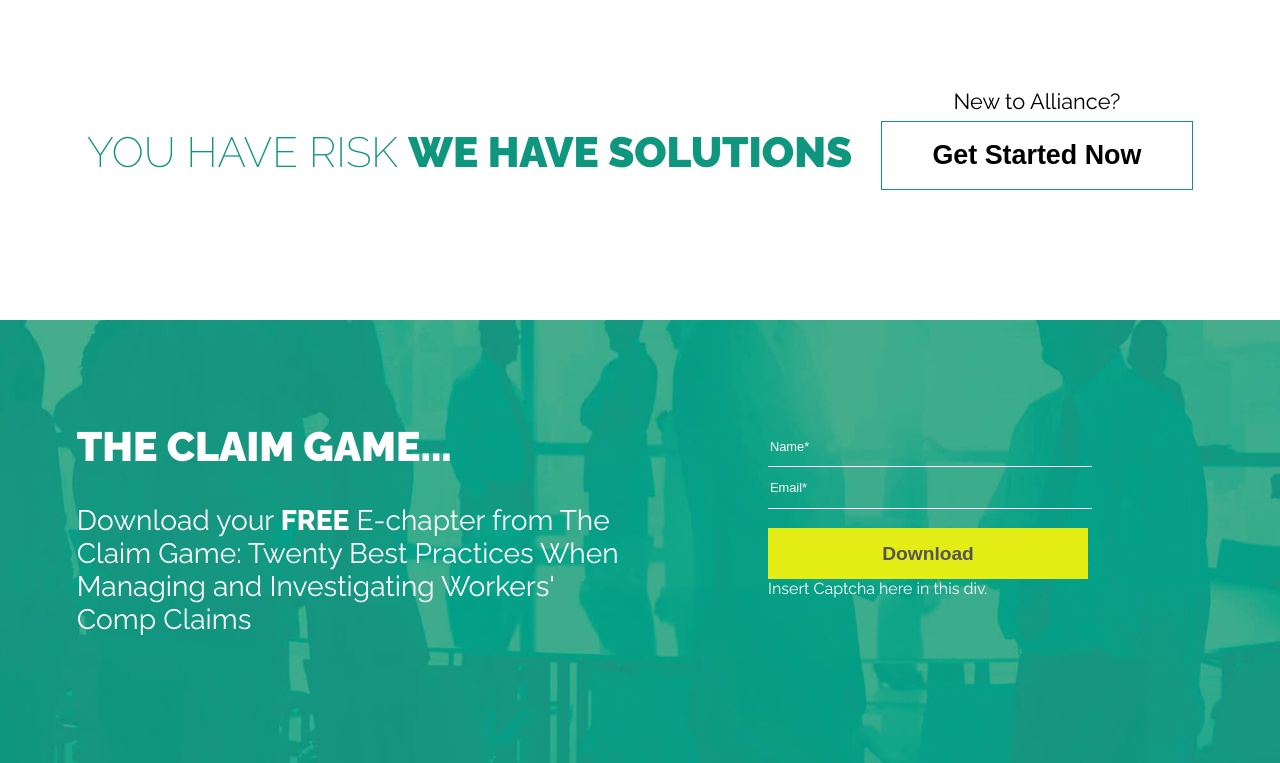
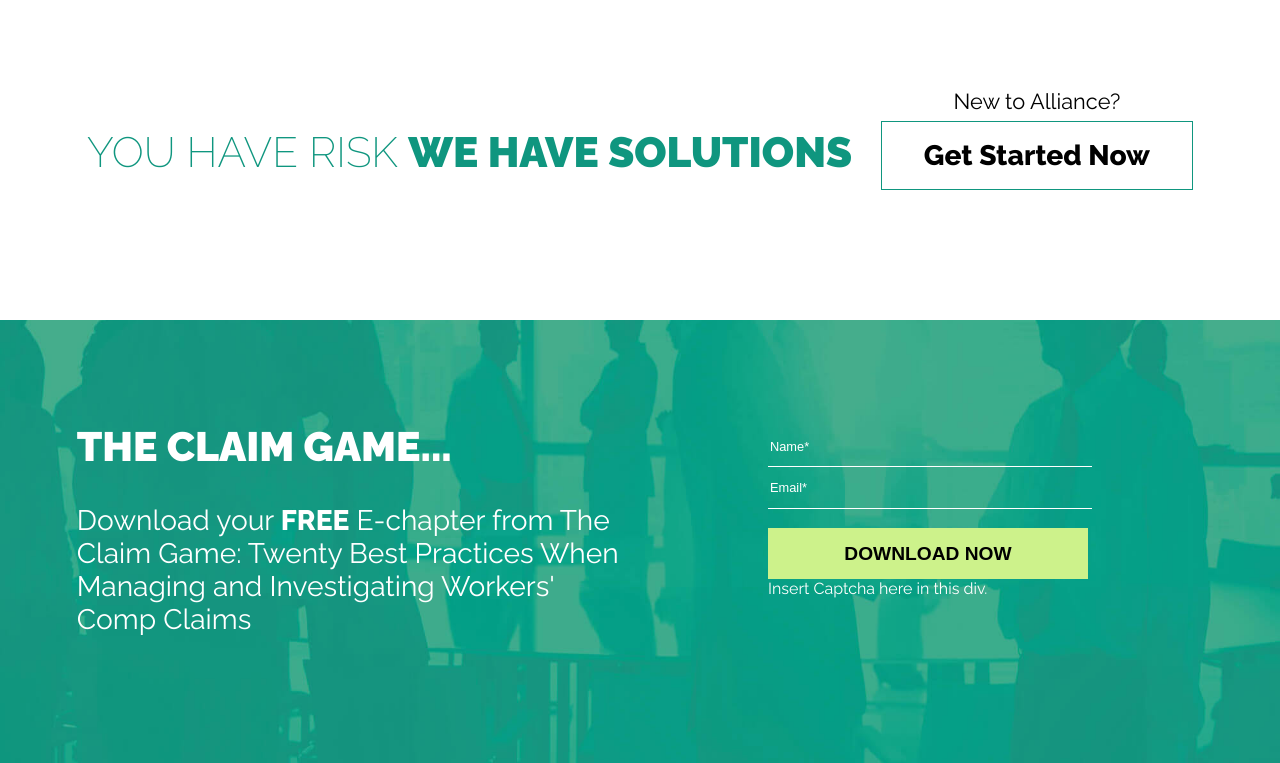
Before and after one commit to nikoladim123/cyFireFix, a plain HTML site: page index.html in a window 1280 px wide. Shown: the part 960-1723 px from the top of the page. Drawn offline with nearby package versions, Linux system fonts and the light colour scheme; grey boxes are pictures that could not be loaded.

Commit message:
fixes fixes

```diff
--- a/index.html
+++ b/index.html
@@ -102,7 +102,7 @@
           <form class="" action="index.html" method="post">
             <input type="text" name="" value="" placeholder="Name*">
             <input type="text" name="" value="" placeholder="Email*"> <br>
-            <button type="button" name="button">Download</button>
+            <button type="button" name="button">DOWNLOAD NOW</button>
             <div class="captcha">
               Insert Captcha here in this div.
             </div>
@@ -139,8 +139,8 @@
               -Deborah Roberts,Journalist,ABC 20/20</p>
             </div>
             <div class="buttonsTwenty">
-              <button class='btnOne buttonStleGreen' type="button"  data-aos="fade-right">Watch 20/20</button>
-              <button class='btnTwo buttonStleGreen' type="button"  data-aos="fade-right">Purchase the Book</button>
+              <button class='btnOne buttonStleGreen' type="button"  data-aos="fade-right">WATCH 20/20</button>
+              <button class='btnTwo buttonStleGreen' type="button"  data-aos="fade-right">BUY THE BOOK NOW</button>
             </div>
           </div>
         </div>
--- a/style.css
+++ b/style.css
@@ -353,8 +353,9 @@ header button:hover{
   text-align: center;
 }
 .getStartedNowBox button{
+  font-family: 'Raleway', sans-serif;
   font-weight: 800;
-  font-size: 2.1vw;
+  font-size: 2.2vw;
   background-color: white;
   border: 1px solid var(--main-color);
   width: 24.44vw;
@@ -419,9 +420,9 @@ input::placeholder{
 .sectionRiskRightForm button{
   width: 25vw;
   height: 4vw;
-  background-color: rgb(228,237,22);
+  background-color: rgb(205,242,139);
   border: none;
-  color: #555555;
+  color: black;
   font-size: 1.5vw;
   margin-top: 1.5vw;
   font-weight: 600;
@@ -566,6 +567,7 @@ input::placeholder{
 }
 
 .btnOne{
+  font-family: 'Raleway', sans-serif;
   border: 1px solid white;
   background-color: rgb(205,242,139);
   color:black;
@@ -576,6 +578,7 @@ input::placeholder{
   width: 23.11vw;
 }
 .btnTwo{
+  font-family: 'Raleway', sans-serif;
   border: 1px solid white;
   background-color: rgb(205,242,139);
   color:black;
```
